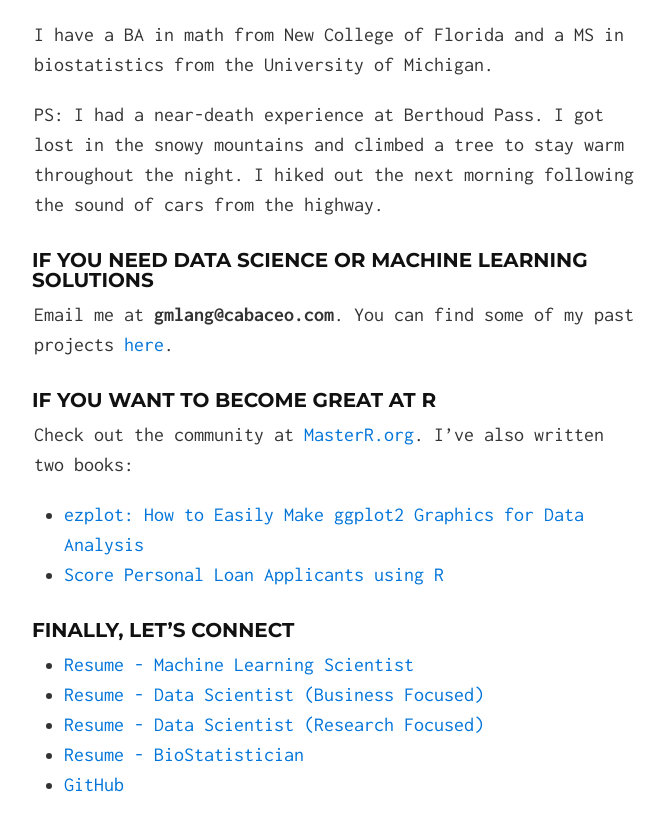
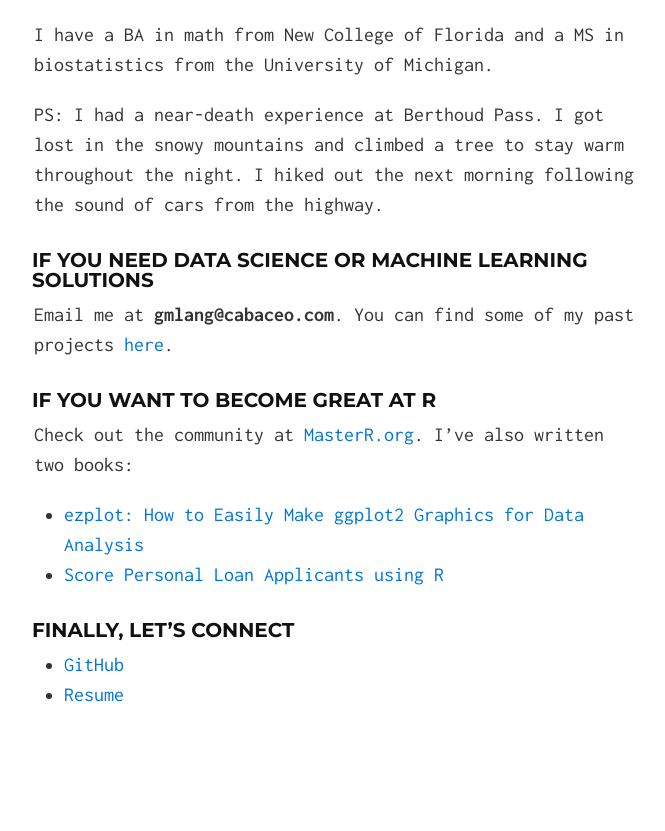
Before and after one commit to gmlang/gmlang.github.io, a Jekyll site: the page built from index.md, in a window 1280 px wide and 900 px high, scrolled down 1522 px. Shown: the top 831 px of the window, without its empty margins (306-971 px from the left). Built offline with Jekyll 4.4.1, drawn with Linux system fonts in a browser that asks for light colours; after the commit the page ends 2332 px from its top, so only the background shows below that.

Commit message:
update resume

```diff
--- a/index.md
+++ b/index.md
@@ -29,8 +29,5 @@ Check out the community at [MasterR.org](https://masterr.org). I've also written
 
 ### Finally, Let's Connect
 
-* [Resume - Machine Learning Scientist](https://drive.google.com/file/d/1Ea09agBIvVFEdKtgDsaYcD3MTCyZ4hOO/view?usp=sharing)
-* [Resume - Data Scientist (Business Focused)](https://drive.google.com/file/d/1sX_x_Hu9L_OvWcQflzUGk0Jjs24wm-H0/view?usp=sharing)
-* [Resume - Data Scientist (Research Focused)](https://drive.google.com/file/d/1v0gx1vfVsrEy9cHfLQistq1BCJzvkds7/view?usp=sharing)
-* [Resume - BioStatistician](https://drive.google.com/file/d/1Gvavv3Vao4r6iPVmjuh2l8dMriGo29Ua/view?usp=sharing)
 * [GitHub](http://github.com/gmlang)
+* [Resume](http://github.com/gmlang)
```
Also changed, not shown: 1 other file.
